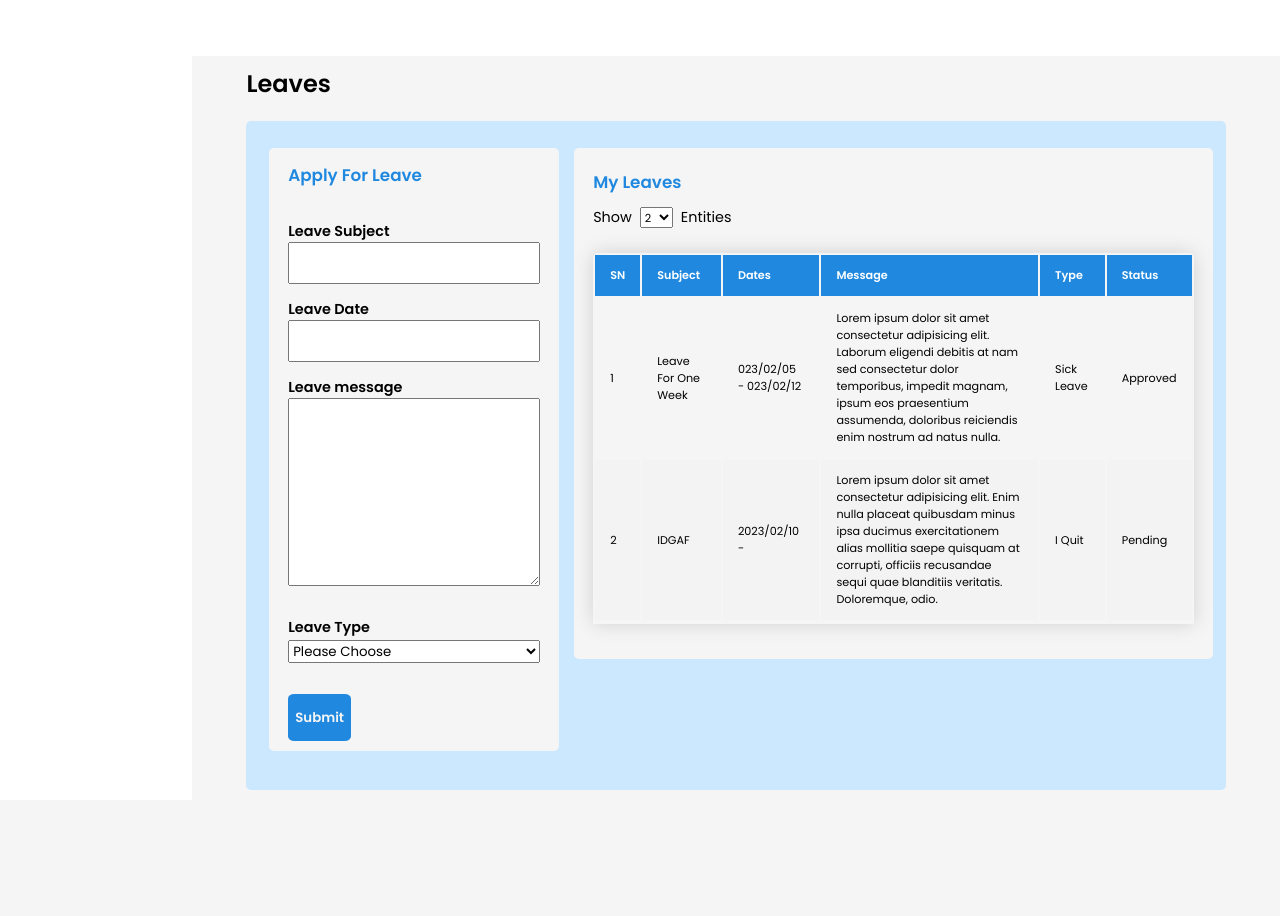
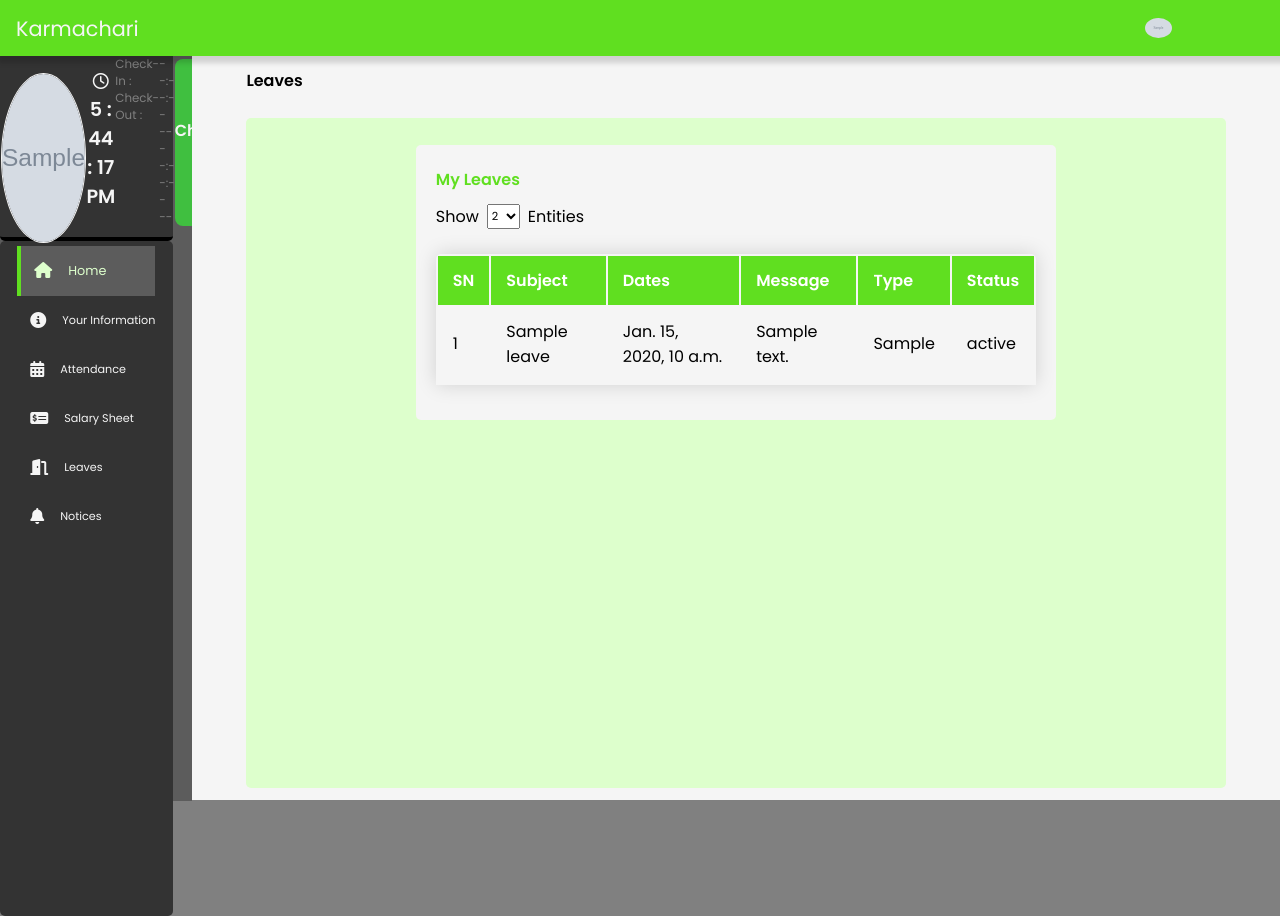
Before and after one commit to Rayal-Khatri/Karmachari-BackEnd, a Django app: template Karmachari_App/templates/leaves.html in a window 1280 px wide. Before the commit the page ends 790 px from the top, so only its background shows below. Run offline with Django 4.2, Linux system fonts and the light colour scheme; the template is opened without the code that fills it: most values are stand-ins (such as "Sample title", 1, 10 or a date in 2020); grey boxes marked "Sample" are stand-in pictures; some libraries are stand-ins or nearby versions.

Commit message:
leave inital commit

```diff
--- a/Karmachari_App/mainapp/urls.py
+++ b/Karmachari_App/mainapp/urls.py
@@ -10,6 +10,8 @@ urlpatterns = [
     path('logout',views.logout,name='logout'),
     path('yourinformation',views.yourinformation, name='yourinformation'),
     path('notice',views.notice, name='notice'),
+    path('leaves',views.leaves, name='leaves'),
+    path('leavesform',views.leavesform, name='leavesform'),
 ]
 
 
--- a/Karmachari_App/templates/Nav_Sidebar.html
+++ b/Karmachari_App/templates/Nav_Sidebar.html
@@ -63,7 +63,7 @@
                 <li class="menu_item"><a href="yourinformation"><i class="fas fa-circle-info menu-icon"></i>Your Information</a></li>
                 <li class="menu_item"><a href="#"><i class="fas fa-calendar-days menu-icon"></i>Attendance</a></li>
                 <li class="menu_item"><a href="#"><i class="fas fa-money-check-dollar menu-icon"></i>Salary Sheet</a></li>
-                <li class="menu_item"><a href="#"><i class="fas fa-door-open menu-icon"></i>Leaves</a></li>
+                <li class="menu_item"><a href="leaves"><i class="fas fa-door-open menu-icon"></i>Leaves</a></li>
                 <li class="menu_item"><a href="/notice"><i class="fas fa-bell menu-icon"></i>Notices</a></li>
             </ul>
         </div>
--- a/Karmachari_App/templates/home.html
+++ b/Karmachari_App/templates/home.html
@@ -63,7 +63,7 @@
                 <li class="menu_item"><a href="yourinformation"><i class="fas fa-circle-info menu-icon"></i>Your Information</a></li>
                 <li class="menu_item"><a href="#"><i class="fas fa-calendar-days menu-icon"></i>Attendance</a></li>
                 <li class="menu_item"><a href="#"><i class="fas fa-money-check-dollar menu-icon"></i>Salary Sheet</a></li>
-                <li class="menu_item"><a href="#"><i class="fas fa-door-open menu-icon"></i>Leaves</a></li>
+                <li class="menu_item"><a href="leaves"><i class="fas fa-door-open menu-icon"></i>Leaves</a></li>
                 <li class="menu_item"><a href="notice"><i class="fas fa-bell menu-icon"></i>Notices</a></li>
             </ul>
         </div>
--- a/Karmachari_App/templates/leaves.html
+++ b/Karmachari_App/templates/leaves.html
@@ -1,3 +1,5 @@
+{% load static %}
+
 <!DOCTYPE html>
 <html lang="en">
 
@@ -5,47 +7,17 @@
     <meta charset="UTF-8">
     <meta http-equiv="X-UA-Compatible" content="IE=edge">
     <meta name="viewport" content="width=device-width, initial-scale=1.0">
-    <link rel="stylesheet" href="assets/Css/Leaves.css">
+    <link rel="stylesheet" href="{% static 'assets/css/Leaves.css' %}">
     <title>Leaves</title>
 </head>
 
 <body>
+    {% include 'Nav_Sidebar.html' %}
     <section class="hero">
         <div class="title-text">
             <h1>Leaves</h1>
         </div>
         <div class="container">
-            <div class="apply-leave">
-                <div class="heading">
-                    <h2>Apply For Leave</h2>
-                </div>
-
-                <form action="" class="input-section-container">
-                    <div class="flexbox">
-                        <h4 class="question_leave">Leave Subject</h4>
-                        <input type="text" class="answer_leave">
-                    </div>
-                    <div class="flexbox">
-                        <h4 class="question_leave">Leave Date</h4>
-                        <input type="text" class="answer_leave">
-                    </div>
-                    <div class="flexbox  bigbox">
-                        <h4 class="question_leave">Leave message</h4>
-                        <textarea name="" id="message-leave" cols="40" class="answer_leave" rows="10" placeholder=""></textarea>
-                    </div>
-                    <div class="flexbox">
-                        <h4 class="question_leave">Leave Type</h4>
-                        <select name="" id="leave-type" class="option-leave">
-                            <option value="leave-type" selected disabled hidden>Please Choose</option>
-                            <option value="sick-leave">Sick Leave</option>
-                            <option value="vacation-leave">Vacation</option>
-                            <option value="Emergency-leave">Emergency</option>
-                            <option value="jpt-leave">Fuck you aauna maan xaina</option>
-                        </select>
-                    </div>
-                    <input type="submit" class="submit_btn" value="Submit" />
-                </form>
-            </div>
             <div class="leave-records">
                 <div class="heading">
                     <h2>My Leaves</h2>
@@ -73,27 +45,17 @@
                         </thead>
 
                         <tbody>
+                            {% for leave in leaves reversed %}
                             <tr>
-                                <td>1</td>
-                                <td>Leave For One Week</td>
-                                <td>023/02/05 - 023/02/12</td>
-                                <td>Lorem ipsum dolor sit amet consectetur adipisicing elit. Laborum eligendi debitis at
-                                    nam sed consectetur dolor temporibus, impedit magnam, ipsum eos praesentium
-                                    assumenda, doloribus reiciendis enim nostrum ad natus nulla.</td>
-                                <td>Sick Leave</td>
-                                <td>Approved</td>
+                                <td>{{leave.id}}</td>
+                                <td>{{leave.subject}}</td>
+                                <!-- <td>{{leave.duration}}</td> -->
+                                <td>{{leave.date}}</td>
+                                <td>{{leave.message|truncatewords:20}}</td>
+                                <td>{{leave.leave_type}}</td>
+                                <td>{{leave.status}}</td>
                             </tr>
-                            <tr>
-                                <td>2</td>
-                                <td>IDGAF</td>
-                                <td>2023/02/10 - </td>
-                                <td>Lorem ipsum dolor sit amet consectetur adipisicing elit. Enim nulla placeat
-                                    quibusdam minus ipsa ducimus exercitationem alias mollitia saepe quisquam at
-                                    corrupti, officiis recusandae sequi quae blanditiis veritatis. Doloremque, odio.
-                                </td>
-                                <td>I Quit</td>
-                                <td>Pending </td>
-                            </tr>
+                            {% endfor %}
                             <tr></tr>
                         </tbody>
                 </div>
```
Also changed, not shown: Karmachari_App/mainapp/models.py (+16 -5 lines), Karmachari_App/mainapp/views.py (+14 -4 lines), Karmachari_App/templates/leavesform.html (added, +55 -0 lines), Karmachari_App/templates/notices.html (+7 -17 lines), Karmachari_App/mainapp/migrations/0001_initial.py, Karmachari_App/mainapp/migrations/0002_department_leaves.py (deleted), Karmachari_App/mainapp/migrations/0003_remove_department_post_remove_department_postion_and_more.py (deleted).
